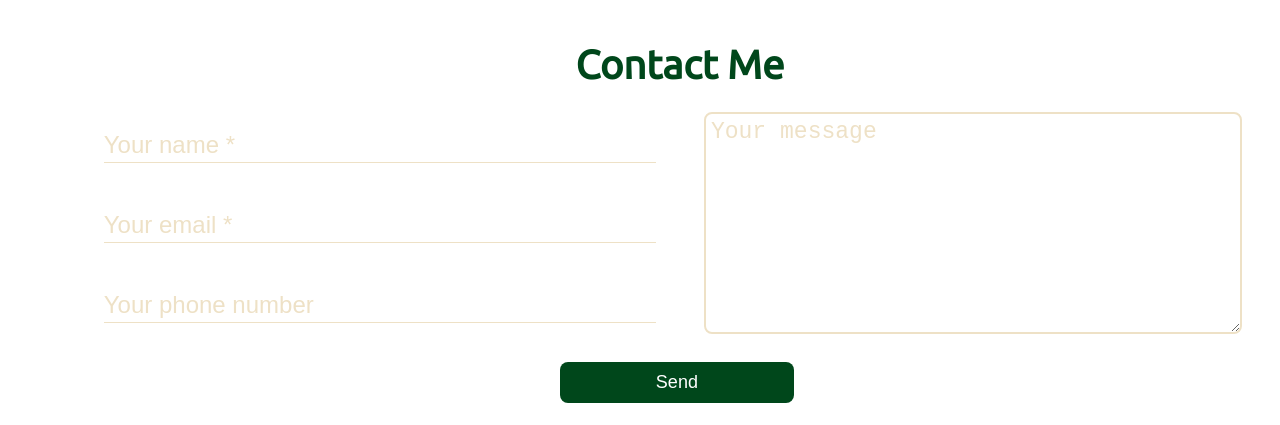
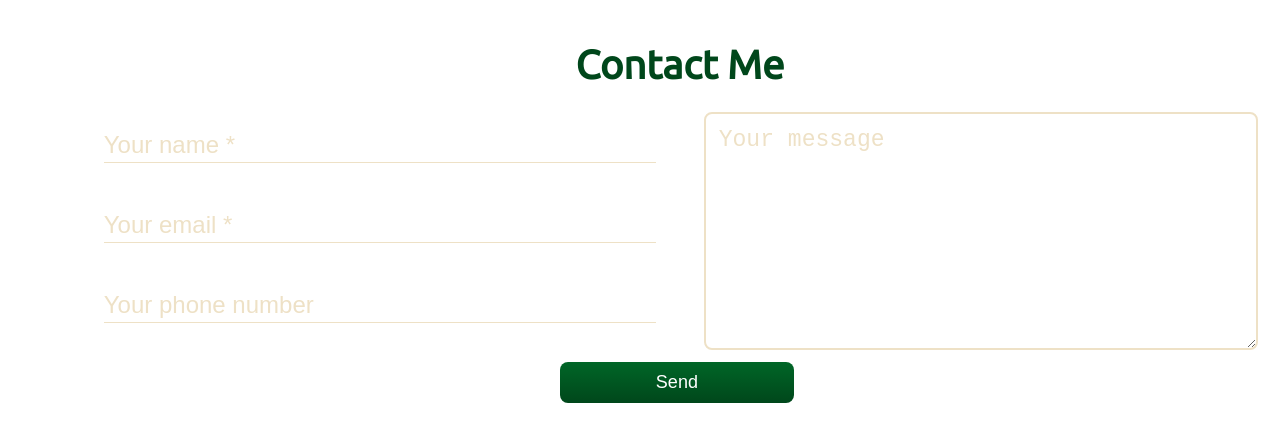
Before and after one commit to Rebehn/Old-Portfolio, a website: page index.html in a window 1280 px wide. Shown: the part 1615-2040 px from the top of the page. Drawn offline with nearby package versions, Linux system fonts and the light colour scheme.

Commit message:
button more buttony

```diff
--- a/src/css/style.scss
+++ b/src/css/style.scss
@@ -210,7 +210,7 @@ body {
         font-size: 1.8vw;
         width: 95%;
         height: auto;
-        padding: 5px;
+        padding: 1vw;
         margin-top: 1.5vw;
         border-radius: 8px;
         border: 2px solid $cream;
@@ -224,12 +224,16 @@ body {
       border: none;
       color: white;
       font-size: 18px;
-      background-color: $darkgreen;
+      background: $darkgreen;
+      background: linear-gradient(lighten($darkgreen, 6%), $darkgreen);
       padding: 10px 8%;
       border-radius: 8px;
       position: absolute;
       left: 40%;
       bottom: 5%;
+      &:hover {
+        background: lighten($darkgreen, 6%);
+      }
     }
   }
 }
```
Also changed, not shown: public/css/style.css.
